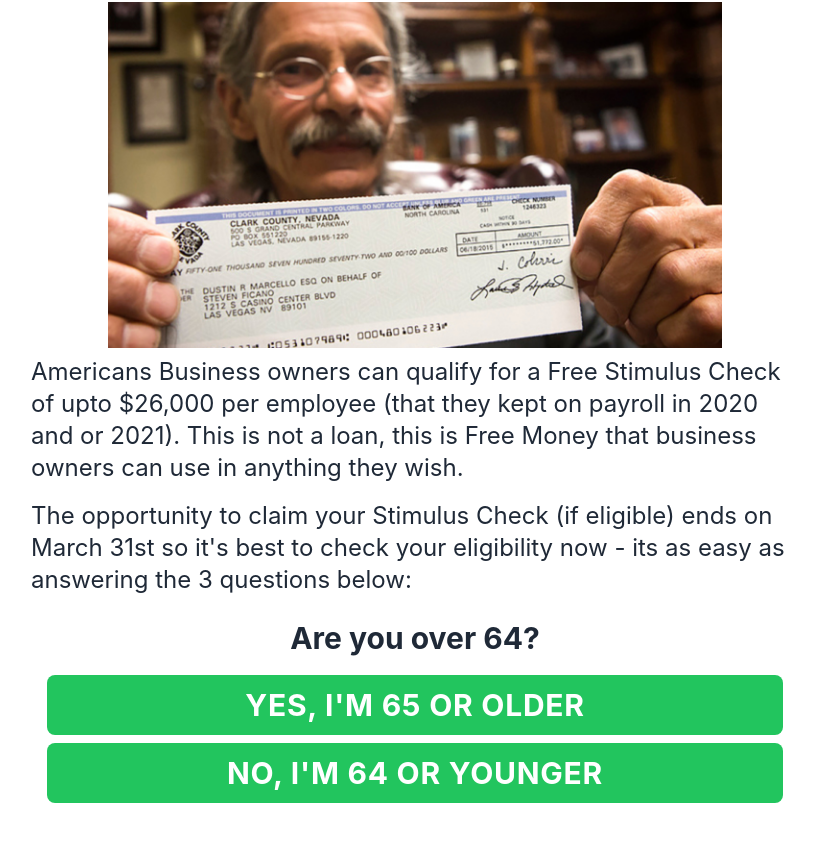
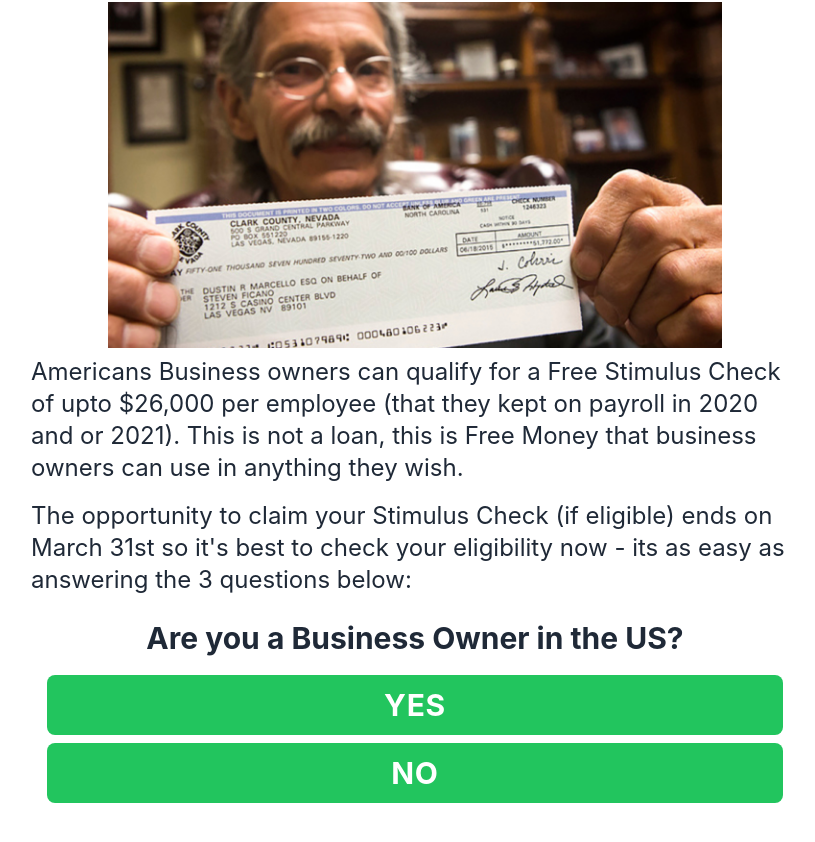
Before and after one commit to ragOP/yourdebtrelief.org, a React (Create React App) app: page /engerc1 in a window 1280 px wide. Shown: the part 266-1108 px from the top of the page, without its empty margins (225-1040 px from the left). Built offline with nearby package versions, Linux system fonts and the light colour scheme; no server answers.

Commit message:
completed:engerc1_page

```diff
--- a/src/pages/5_en.tsx
+++ b/src/pages/5_en.tsx
@@ -11,7 +11,7 @@ import Head_bg from '../assets/hero9.png'
 // google tag manager
 
 const tagManagerArgs = {
-    gtmId: 'GTM-MVTJCCJ'
+    gtmId: 'GTM-TGC6H5J'
 }
 
 TagManager.initialize(tagManagerArgs)
@@ -102,12 +102,10 @@ export default function Fifth_EN() {
 	}
 
 
-	const [quiz, setQuiz] = useState("Are you over 64?")
+	const [quiz, setQuiz] = useState("Are you a Business Owner in the US?")
 	const [step, setStep] = useState("process")
 	const [min, setMin] = useState(3)
 	const [second, setSecond] = useState<any>(0)
-	const [yes, setYes] = useState("Yes, I'm 65 or Older")
-	const [no, setNo] = useState("No, I'm 64 or Younger")
 
 
 	const stepProcess = () => {
@@ -189,13 +187,15 @@ export default function Fifth_EN() {
 
 	const handleQuizP = () => {
 		topScroll("btn");
-		if(quiz === "Are you over 64?"){
-			setQuiz("Are You On Medicare or Medicaid?")
-			setYes("Yes")
-			setNo("No")
+		if(quiz === "Are you a Business Owner in the US?"){
+			setQuiz("Did you have Employees on payroll in 2020 and or 2021?")
 		}else{
-			setStep("Reviewing Your Answers...")
-			topScroll("top");
+			if(quiz === "Did you have Employees on payroll in 2020 and or 2021?"){
+				setQuiz("Is your Annual Turnover more than $50,000?")
+			}else{
+				setStep("Reviewing Your Answers...")
+				topScroll("top");
+			}
 		}
 
 		axios
@@ -227,13 +227,15 @@ export default function Fifth_EN() {
 
 	const handleQuizN = () => {
 		topScroll("btn");
-		if(quiz === "Are you over 64?"){
-			setQuiz("Are You On Medicare or Medicaid?")
-			setYes("Yes")
-			setNo("No")
+		if(quiz === "Are you a Business Owner in the US?"){
+			setQuiz("Did you have Employees on payroll in 2020 and or 2021?")
 		}else{
-			setStep("Reviewing Your Answers...")
-			topScroll("top");
+			if(quiz === "Did you have Employees on payroll in 2020 and or 2021?"){
+				setQuiz("Is your Annual Turnover more than $50,000?")
+			}else{
+				setStep("Reviewing Your Answers...")
+				topScroll("top");
+			}
 		}
 
 		axios
@@ -279,8 +281,8 @@ export default function Fifth_EN() {
 					<div className='survey'>
 						<div className='quiz-5' id='btn'>{quiz}</div>
 						<div className='answer'>
-							<div className='answer-btn-5' onClick={handleQuizP}>{yes}</div>
-							<div className='answer-btn-5' onClick={handleQuizN}>{no}</div>
+							<div className='answer-btn-5' onClick={handleQuizP}>Yes</div>
+							<div className='answer-btn-5' onClick={handleQuizN}>No</div>
 						</div>
 					</div>
 				</div>
@@ -292,12 +294,12 @@ export default function Fifth_EN() {
 					</div>:
 					<div className='checking'>
 						<div className='congrats'>Congratulation, You Qualify!</div>
-						<div className='top-description-5'>Make A <b>Quick Call</b> To Claim Your Flex Card!</div>
+						<div className='top-description-5'>Make A <b>Quick Call</b> and Speak to our Qualified Agent on how you can Claim Your Stimulus Check as soon as possible!</div>
 						<div className='spots-count'>Spots remaining: 4</div>
 						<div className='tap-direction'>👇 TAP BELOW TO CALL 👇</div>
-						<a href = "tel:+18332332885">
+						<a href = "tel:+18338440765">
 							<div className='call-btn' onClick={handleCall}>
-								CALL (833) 233-2885
+								CALL (833) 844-0765
 							</div>
 						</a>
 						<div className='sub-title'>We Have Reserved Your Spot</div>
```
